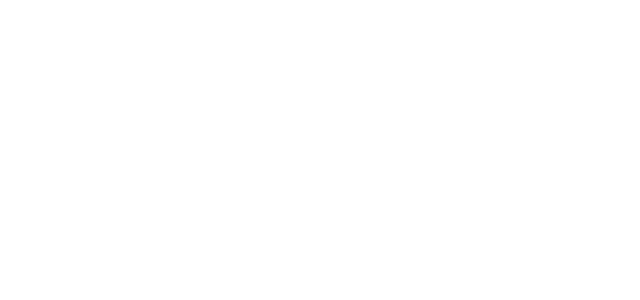
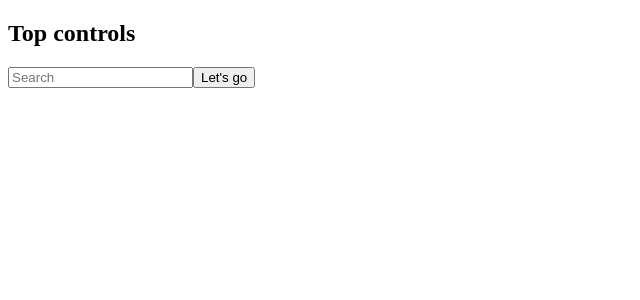
Before and after one commit to Michael5366/rs-react-app, a React (Vite) app: page / in a window 1280 px wide. Shown: the top 300 px of the page, without its empty margins (0-640 px from the left). Built offline with nearby package versions, Linux system fonts and the light colour scheme.

Commit message:
feat: add form to the page (Tue, Jul 08, 2025 06:16 PM)

```diff
--- a/src/App/App.tsx
+++ b/src/App/App.tsx
@@ -1,8 +1,17 @@
 import { Component } from 'react';
+import type { HtmlElementProps } from '../types/interfaces';
+import Main from '../components/Main/Main';
+import SearchForm from '../components/Search/Form';
 
-class App extends Component {
+class App extends Component<HtmlElementProps> {
   render() {
-    return <div></div>;
+    return (
+      <div className="app">
+        <Main>
+          <SearchForm />
+        </Main>
+      </div>
+    );
   }
 }
 
--- /dev/null
+++ b/src/components/Main/Main.tsx
@@ -0,0 +1,10 @@
+import { Component } from 'react';
+import type { HtmlElementProps } from '../../types/interfaces';
+
+class Main extends Component<HtmlElementProps> {
+  render() {
+    return <main className="app__search">{this.props.children}</main>;
+  }
+}
+
+export default Main;
--- /dev/null
+++ b/src/components/Search/Form.tsx
@@ -0,0 +1,30 @@
+import { Component, type FormEvent } from 'react';
+import PageHeader from '../Templates/PageHeader/PageHeader';
+import Wrapper from './components/Wrapper/Wrapper';
+import Field from './components/Field/Field';
+import ButtonTemplate from '../Templates/ButtonTemplate/ButtonTemplate';
+
+class SearchForm extends Component {
+  handleSubmit(e: FormEvent): void {
+    e.preventDefault();
+  }
+
+  render() {
+    return (
+      <form className="app__controls" onSubmit={this.handleSubmit}>
+        <PageHeader level={2} className="app__controls-header">
+          Top controls
+        </PageHeader>
+
+        <Wrapper>
+          <Field />
+          <ButtonTemplate className="app__search-btn" type="submit">
+            Let&apos;s go
+          </ButtonTemplate>
+        </Wrapper>
+      </form>
+    );
+  }
+}
+
+export default SearchForm;
--- /dev/null
+++ b/src/components/Search/components/Field/Field.tsx
@@ -0,0 +1,9 @@
+import { Component } from 'react';
+
+class Field extends Component {
+  render() {
+    return <input className="app__search" placeholder="Search" />;
+  }
+}
+
+export default Field;
--- /dev/null
+++ b/src/components/Search/components/Wrapper/Wrapper.tsx
@@ -0,0 +1,10 @@
+import { Component } from 'react';
+import type { HtmlElementProps } from '../../../../types/interfaces';
+
+class Wrapper extends Component<HtmlElementProps> {
+  render() {
+    return <div className="app__search">{this.props.children}</div>;
+  }
+}
+
+export default Wrapper;
--- a/src/components/Templates/ButtonTemplate/ButtonTemplate.tsx
+++ b/src/components/Templates/ButtonTemplate/ButtonTemplate.tsx
@@ -1,10 +1,12 @@
 import { Component } from 'react';
-import type { HtmlElementProps } from '../../../types/interfaces';
+import type Button from './interface';
 
-class ButtonTemplate extends Component<HtmlElementProps> {
+class ButtonTemplate extends Component<Button> {
   render() {
     return (
-      <button className={this.props.className}>{this.props.children}</button>
+      <button className={this.props.className} type={this.props.type}>
+        {this.props.children}
+      </button>
     );
   }
 }
--- /dev/null
+++ b/src/components/Templates/ButtonTemplate/interface.ts
@@ -0,0 +1,5 @@
+import type { HtmlElementProps } from '../../../types/interfaces';
+
+export default interface Button extends HtmlElementProps {
+  type?: 'submit' | 'reset' | 'button';
+}
```
